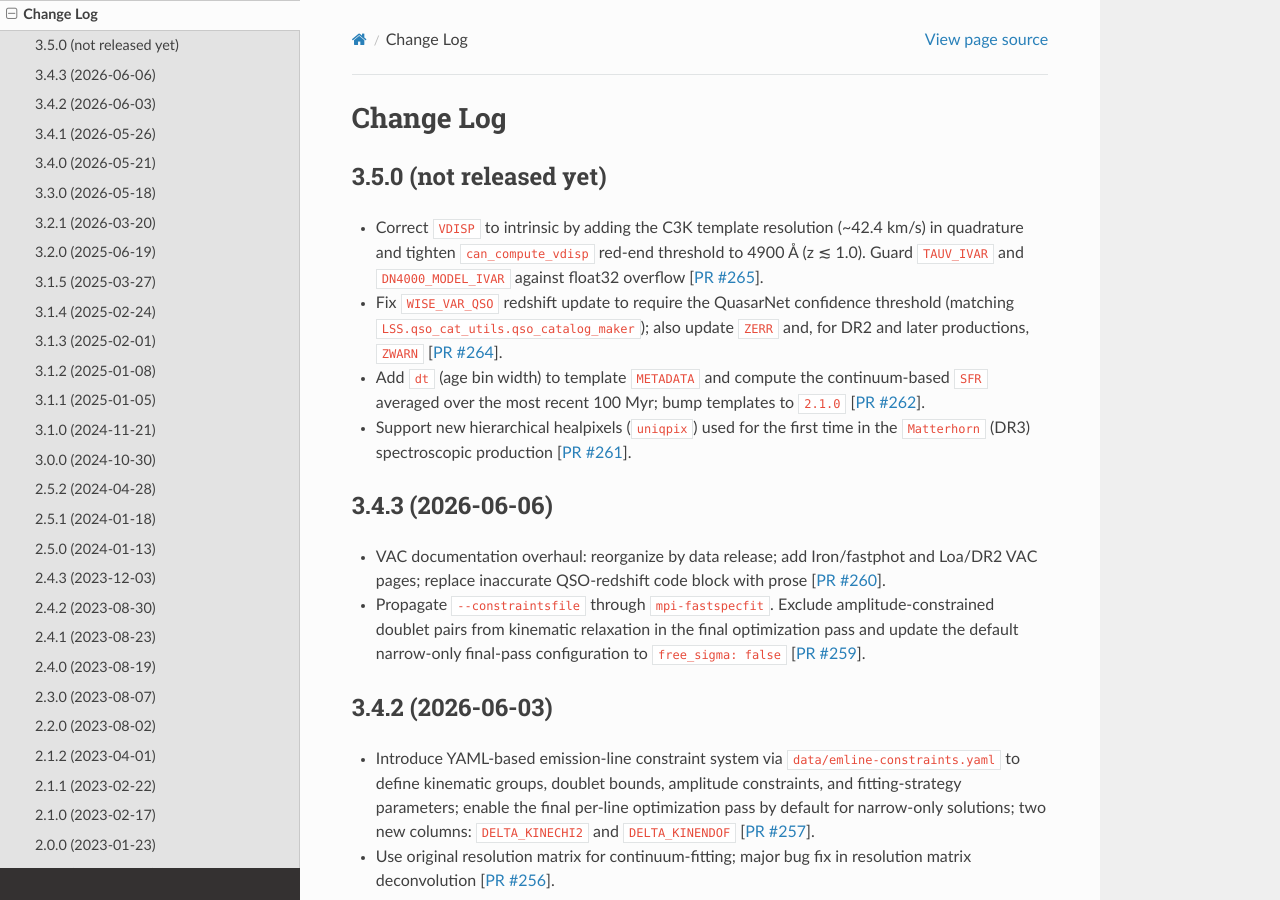
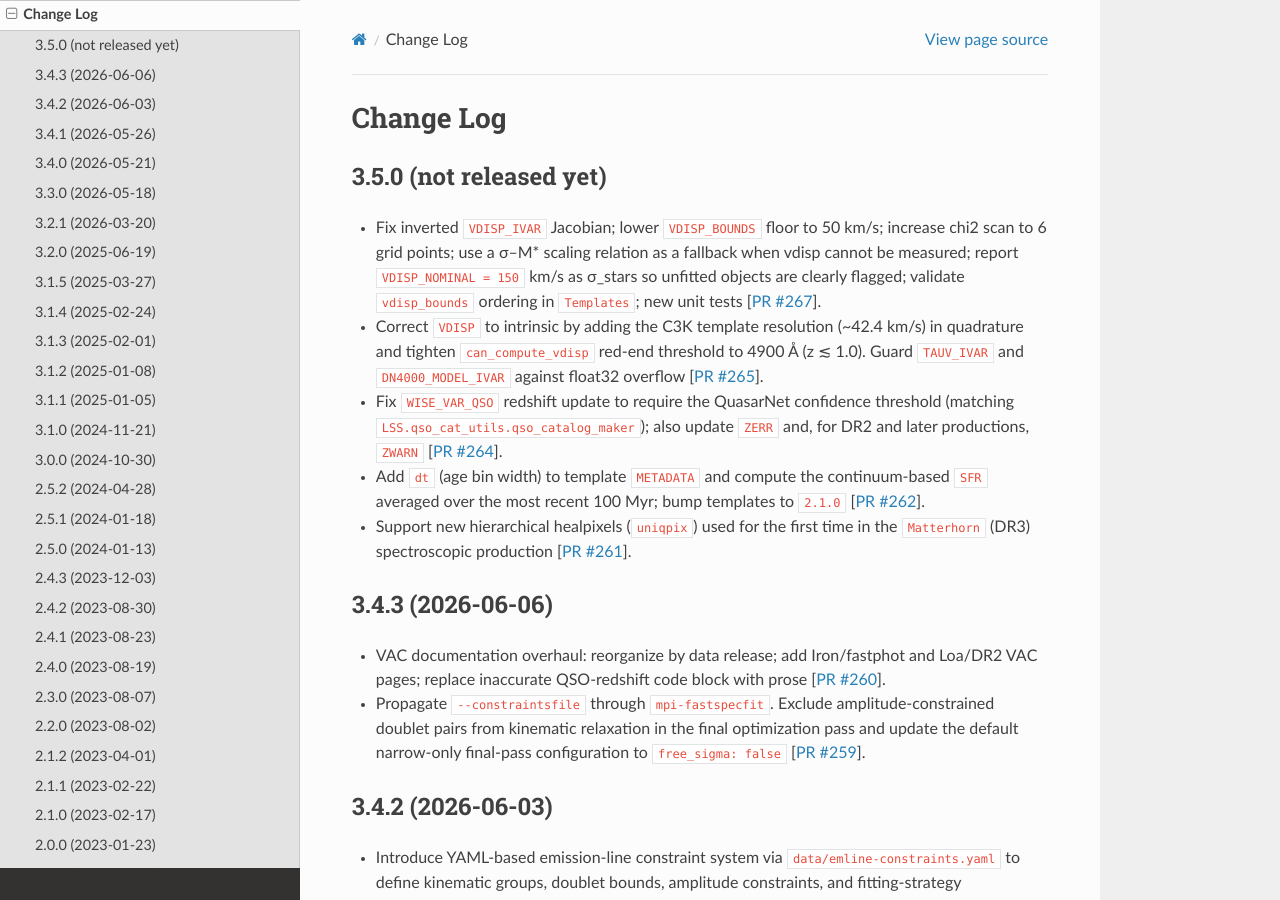
Before and after one commit to desihub/fastspecfit, a Sphinx documentation site: the page built from doc/changes.rst, in a window 1280 px wide and 900 px high. Built offline with Sphinx 7.4.7 and the Read the Docs theme 3.1.0, drawn with Linux system fonts in a browser that asks for light colours; the version number could not be read and is left out.

Commit message:
update change log for PR #267 [ci skip]
Co-Authored-By: Claude Sonnet 4.6 <noreply@anthropic.com>

```diff
--- a/doc/changes.rst
+++ b/doc/changes.rst
@@ -5,6 +5,12 @@ Change Log
 3.5.0 (not released yet)
 ------------------------
 
+* Fix inverted ``VDISP_IVAR`` Jacobian; lower ``VDISP_BOUNDS`` floor to
+  50 km/s; increase chi2 scan to 6 grid points; use a σ–M* scaling
+  relation as a fallback when vdisp cannot be measured; report
+  ``VDISP_NOMINAL = 150`` km/s as σ_stars so unfitted objects are
+  clearly flagged; validate ``vdisp_bounds`` ordering in
+  ``Templates``; new unit tests [`PR #267`_].
 * Correct ``VDISP`` to intrinsic by adding the C3K template resolution
   (~42.4 km/s) in quadrature and tighten ``can_compute_vdisp`` red-end
   threshold to 4900 Å (z ≲ 1.0). Guard ``TAUV_IVAR`` and
@@ -20,6 +26,7 @@ Change Log
   time in the ``Matterhorn`` (DR3) spectroscopic production [`PR
   #261`_].
 
+.. _`PR #267`: https://github.com/desihub/fastspecfit/pull/267
 .. _`PR #265`: https://github.com/desihub/fastspecfit/pull/265
 .. _`PR #264`: https://github.com/desihub/fastspecfit/pull/264
 .. _`PR #262`: https://github.com/desihub/fastspecfit/pull/262
```
